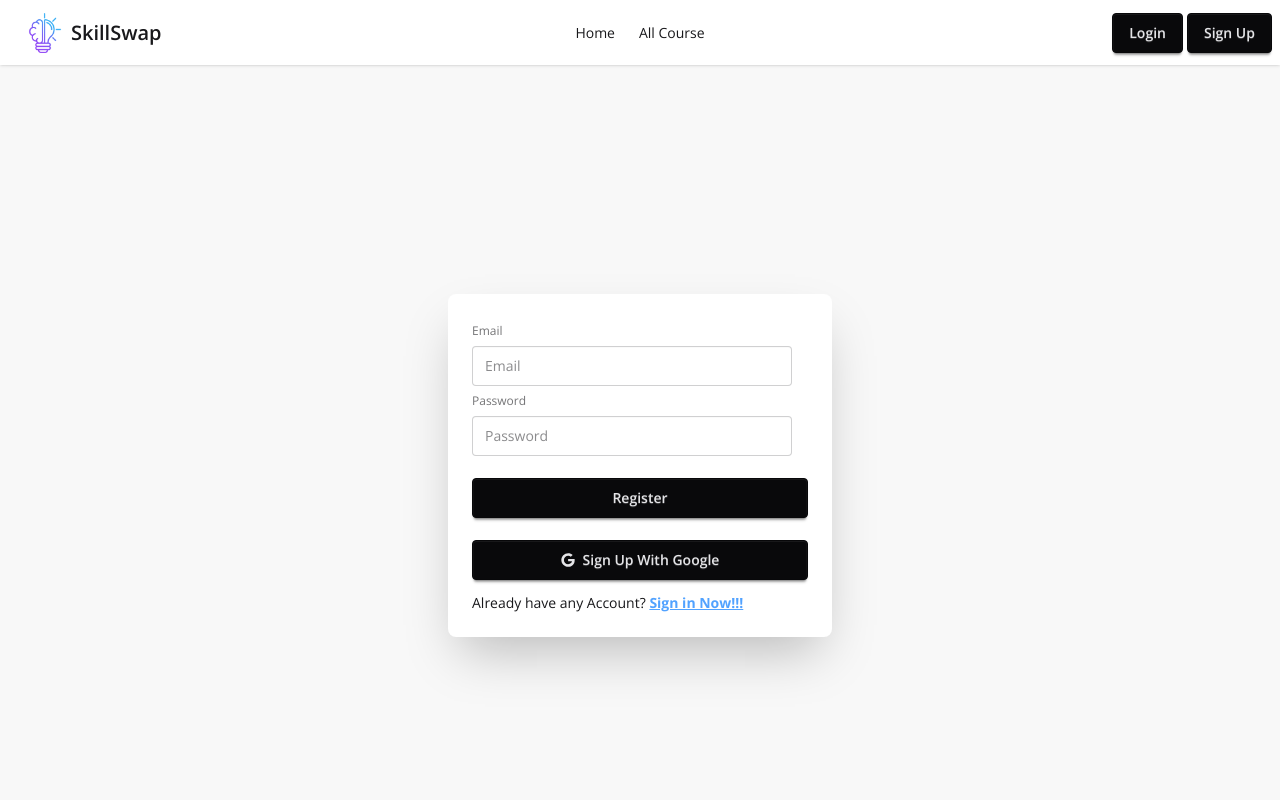
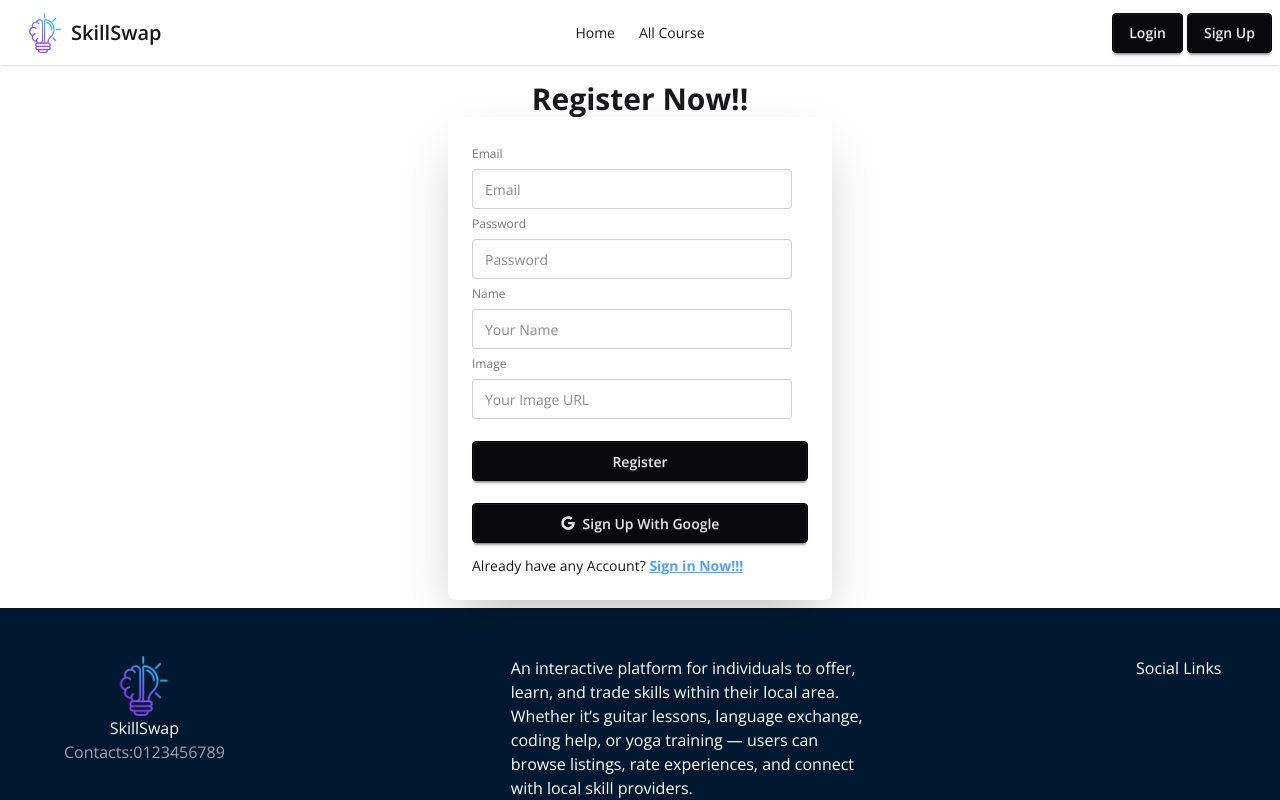
Before and after one commit to SaimumAoyon1134/Skill-Development, a React (Vite) app: page /register in a window 1280 px wide. Shown: the top 800 px of the page. Built offline with nearby package versions, Linux system fonts and the light colour scheme; no server answers; some icons are missing.

Commit message:
animation

```diff
--- a/src/AllCourse.jsx
+++ b/src/AllCourse.jsx
@@ -7,7 +7,7 @@ const AllCourse = () => {
   const navigate = useNavigate(); // ✅ must be inside component
 
   return (
-    <div>
+    <div className="animate__animated animate__fadeInRight">
       <section>
         <h1 className="text-3xl font-bold mb-6 p-4">All Skills</h1>
         <div className="grid grid-cols-1 sm:grid-cols-2 md:grid-cols-3 lg:grid-cols-4 p-4 gap-6">
--- a/src/Home.jsx
+++ b/src/Home.jsx
@@ -4,6 +4,7 @@ import ContinuousSwiper from './ContinuousSwiper';
 import PopularSkills from './PopularSkills';
 import Loading from './Loading';
 import PopularCategories from './PopularCategories';
+import "animate.css"
 
 const Home = () => {
   const { user, isLoading } = useContext(AuthContext)
@@ -14,7 +15,7 @@ const Home = () => {
   }
 
   return (
-    <div className="">
+    <div className="animate__animated animate__fadeInLeft">
       <ContinuousSwiper />
       <PopularCategories />
       <PopularSkills />
--- a/src/Login.jsx
+++ b/src/Login.jsx
@@ -3,7 +3,7 @@ import { AuthContext } from "./AuthContext";
 import { NavLink, useLocation, useNavigate } from "react-router-dom";
 import { toast } from "react-toastify";
 import { FaGoogle, FaEye, FaEyeSlash } from "react-icons/fa";
-
+import "animate.css";
 const Login = () => {
   const emailRef = useRef("");
   const { signIn, reset, googleSignIn } = useContext(AuthContext);
@@ -61,6 +61,10 @@ const Login = () => {
   };
 
   return (
+    <div className=" animate__animated animate__fadeInDown">
+      <h1 className="mt-4 font-bold text-3xl text-center ">
+        Login Now!!
+      </h1>
       <div className="hero">
         <div className="card w-full max-w-sm shrink-0 shadow-2xl">
           <div className="card-body">
@@ -127,6 +131,7 @@ const Login = () => {
           </div>
         </div>
       </div>
+    </div>
   );
 };
 
--- a/src/MyProfile.jsx
+++ b/src/MyProfile.jsx
@@ -3,6 +3,7 @@ import { AuthContext } from "./AuthContext";
 import { FaRegUserCircle } from "react-icons/fa";
 import { Navigate, useNavigate } from "react-router-dom";
 import Loading from "./Loading";
+import "animate.css";
 
 const MyProfile = () => {
     const navigate =useNavigate()
@@ -16,7 +17,7 @@ const MyProfile = () => {
         );
       }
   return (
-    <div className="flex flex-col items-center justify-center mt-3">
+    <div className="flex flex-col items-center justify-center mt-3 animate__animated animate__fadeInDown">
       <div className="w-[100px] h-[100px] ">
         {user?.photoURL ? (
           <img
@@ -32,7 +33,7 @@ const MyProfile = () => {
         <div className="overflow-x-auto mt-6">
           <table className="table w-full max-w-md mx-auto bg-base-100 shadow-md rounded-xl">
             <thead>
-              <tr className="bg-gradient-to-r from-blue-400 via-gray-700 to-blue-950 text-neutral-content">
+              <tr className="bg-black text-neutral-content">
                 <th colSpan={2} className="text-center text-lg font-semibold">
                   My Information
                 </th>
--- a/src/Register.jsx
+++ b/src/Register.jsx
@@ -4,11 +4,11 @@ import { createUserWithEmailAndPassword } from "firebase/auth";
 import { auth } from "../firebase.init";
 import { AuthContext } from "./AuthContext";
 import { FaGoogle } from "react-icons/fa";
-
+import "animate.css";
 const Register = () => {
    const passwordRegex = /^(?=.*[a-z])(?=.*[A-Z]).{6,}$/;
   const navigate = useNavigate();
-  const { signUp,googleSignIn } = useContext(AuthContext)
+  const { signUp,googleSignIn, update } = useContext(AuthContext)
   const [error, setError] = useState(null);
     const [success, setSuccess] = useState(false);
     const handleSignGoogle = () => {
@@ -22,6 +22,9 @@ const Register = () => {
     setSuccess(false);
     const email = e.target.email.value;
     const password = e.target.password.value;
+    const name = e.target.name.value;
+    const image = e.target.image.value;
+
     if (!email || !password) {
       setError("Please give email and password!!");
       return;
@@ -37,6 +40,9 @@ const Register = () => {
       .then((result) => {
         console.log("ok");
         setSuccess(true);
+        if (name || image) {
+          update(name, image);
+        }
         e.target.reset();
         navigate("/");
 
@@ -48,7 +54,9 @@ const Register = () => {
 
   };
   return (
-    <div className="hero bg-base-200 min-h-screen">
+    <div className=" animate__animated animate__fadeInDown">
+      <h1 className="mt-4 font-bold text-3xl text-center ">Register Now!!</h1>
+      <div className="hero ">
         <div className="card bg-base-100 w-full max-w-sm shrink-0 shadow-2xl">
           <div className="card-body">
             <form onSubmit={handleSubmit}>
@@ -67,7 +75,20 @@ const Register = () => {
                   placeholder="Password"
                   name="password"
                 />
-
+                <label className="label">Name</label>
+                <input
+                  type="text"
+                  className="input"
+                  placeholder="Your Name"
+                  name="name"
+                />
+                <label className="label">Image</label>
+                <input
+                  type="text"
+                  className="input"
+                  placeholder="Your Image URL"
+                  name="image"
+                />
                 <button className="btn btn-neutral mt-4">Register</button>
                 <button
                   type="button"
@@ -78,7 +99,9 @@ const Register = () => {
                 </button>
                 {error && <p className="text-red-500">{error}</p>}
                 {success && (
-                <p className="text-green-500">Successfully Account Created!!</p>
+                  <p className="text-green-500">
+                    Successfully Account Created!!
+                  </p>
                 )}
               </fieldset>
             </form>
@@ -94,6 +117,7 @@ const Register = () => {
           </div>
         </div>
       </div>
+    </div>
   );
 };
 
--- a/src/UpdateProfile.jsx
+++ b/src/UpdateProfile.jsx
@@ -2,6 +2,7 @@ import React, { useContext } from 'react'
 import { AuthContext } from './AuthContext'
 import Loading from './Loading'
 import { useNavigate } from 'react-router-dom'
+import "animate.css";
 
 const UpdateProfile = () => {
   const navigate =useNavigate()
@@ -19,7 +20,7 @@ const UpdateProfile = () => {
   }
 
   return (
-    <div className="hero bg-base-200 min-h-screen">
+    <div className="hero bg-base-200 min-h-screen animate__animated animate__fadeInDown">
       <div className="card bg-base-100 w-full max-w-sm shrink-0 shadow-2xl">
         <div className="card-body">
           <form onSubmit={handleSubmit}>
@@ -38,11 +39,9 @@ const UpdateProfile = () => {
                 className="input"
                 placeholder="Your Image URL"
                 name="image"
-
               />
 
               <button className="btn btn-neutral mt-4">Update </button>
-
             </fieldset>
           </form>
         </div>
```
Lines whose indentation alone changed are shown as unchanged.
